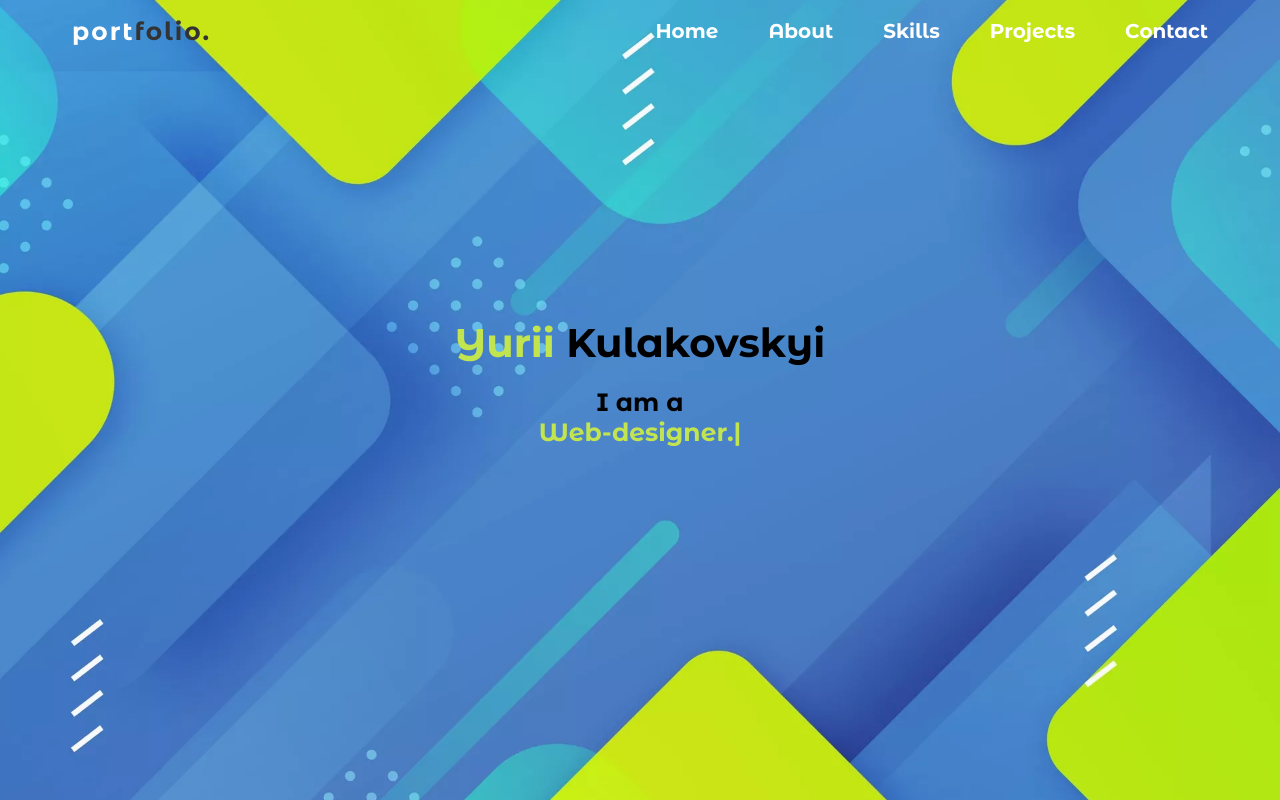
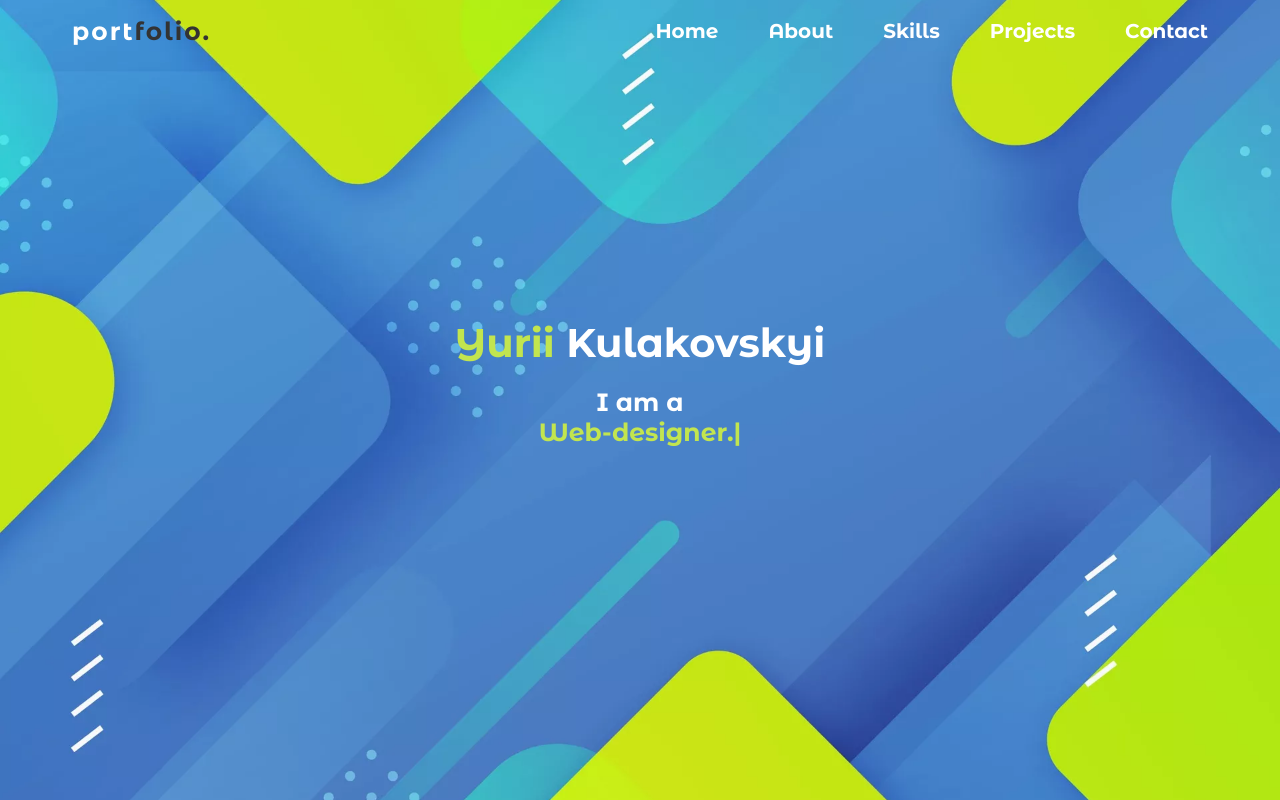
Before and after one commit to yuriy-kulakovskyi/react-portfolio, a React (Create React App) app: page / in a window 1280 px wide. Built offline with nearby package versions, Linux system fonts and the light colour scheme.

Commit message:
white color

```diff
--- a/src/components/Home/Main/Main.css
+++ b/src/components/Home/Main/Main.css
@@ -8,7 +8,8 @@
   .main__title {
     font-size: 40px;
     font-family: 'Montserrat Alternates';
-    font-weight: 700; }
+    font-weight: 700;
+    color: #fff; }
     .main__title span {
       color: #C2E54F;
       font-family: 'Montserrat Alternates';
@@ -18,7 +19,8 @@
     font-family: 'Montserrat Alternates';
     font-weight: 700;
     margin-top: 20px;
-    text-align: center; }
+    text-align: center;
+    color: #fff; }
     .main__subtitle span {
       color: #C2E54F;
       font-family: 'Montserrat Alternates';
--- a/src/components/Home/Main/Main.scss
+++ b/src/components/Home/Main/Main.scss
@@ -12,6 +12,7 @@
     // Montserrat Alternates font-family
     font-family: 'Montserrat Alternates';
     font-weight: 700;
+    color: #fff;
 
     span {
       color: $green;
@@ -27,6 +28,7 @@
     font-weight: 700;
     margin-top: 20px;
     text-align: center;
+    color: #fff;
 
     span {
       color: $green;
```
Also changed, not shown: 2 other files (tests, documents, lock files or other folders).
